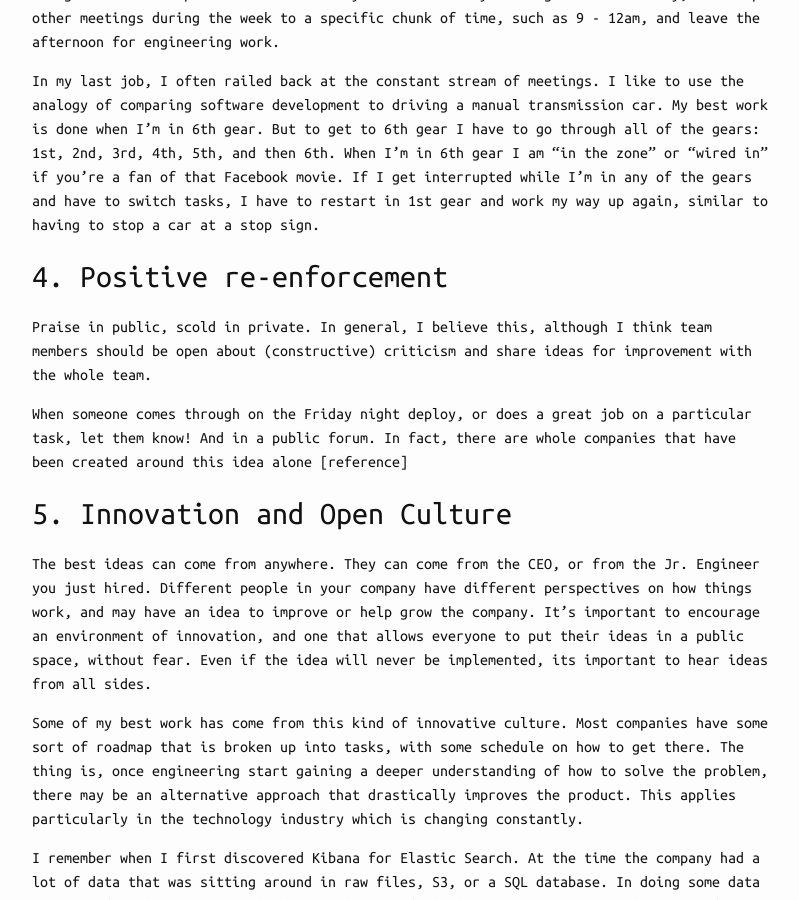
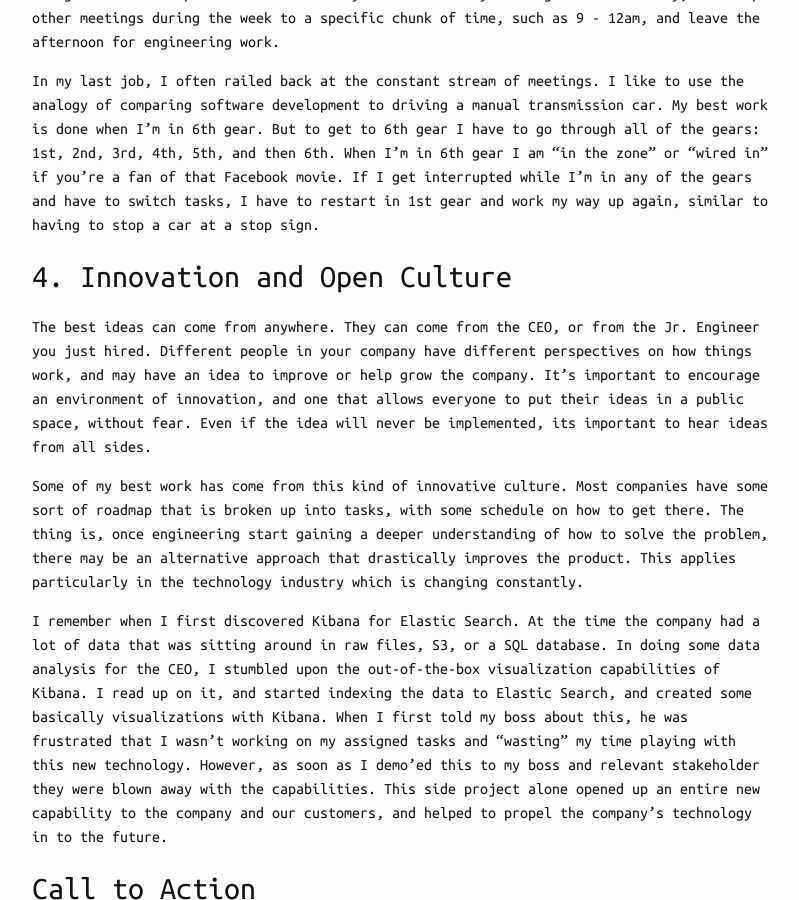
Before and after one commit to jasonrhaas/jasonrhaas.github.io, a Jekyll site: the page built from _posts/2017-07-18-fostering-a-successful-remote-work-culture.markdown, in a window 1280 px wide and 900 px high, scrolled down 2939 px. Shown: the whole window, without its empty margins (238-1037 px from the left). Built offline with Jekyll 4.4.1, drawn with Linux system fonts in a browser that asks for light colours; comment, search, counter and statistics services are not loaded; some of the changed text lies outside the part shown.

Commit message:
Get rid of one section

```diff
--- a/_posts/2017-07-18-fostering-a-successful-remote-work-culture.markdown
+++ b/_posts/2017-07-18-fostering-a-successful-remote-work-culture.markdown
@@ -70,13 +70,7 @@ The Makers on the other hand require time for Deep Work to truly be productive.
 In my last job, I often railed back at the constant stream of meetings.  I like to use the analogy of comparing software development to driving a manual transmission car.  My best work is done when I'm in 6th gear.  But to get to 6th gear I have to go through all of the gears:  1st, 2nd, 3rd, 4th, 5th, and then 6th.  When I'm in 6th gear I am "in the zone" or "wired in" if you're a fan of that Facebook movie.  If I get interrupted while I'm in any of the gears and have to switch tasks, I have to restart in 1st gear and work my way up again, similar to having to stop a car at a stop sign.
 
 
-## 4.  Positive re-enforcement
-
-Praise in public, scold in private.  In general, I believe this, although I think team members should be open about (constructive) criticism and share ideas for improvement with the whole team.
-
-When someone comes through on the Friday night deploy, or does a great job on a particular task, let them know!  And in a public forum.  In fact, there are whole companies that have been created around this idea alone [reference]
-
-## 5.  Innovation and Open Culture
+## 4.  Innovation and Open Culture
 
 The best ideas can come from anywhere.  They can come from the CEO, or from the Jr. Engineer you just hired.  Different people in your company have different perspectives on how things work, and may have an idea to improve or help grow the company.  It's important to encourage an environment of innovation, and one that allows everyone to put their ideas in a public space, without fear.  Even if the idea will never be implemented, its important to hear ideas from all sides.
 
```
Also changed, not shown: other parts of _posts/2017-07-18-fostering-a-successful-remote-work-culture.markdown (+1 -1 lines).
